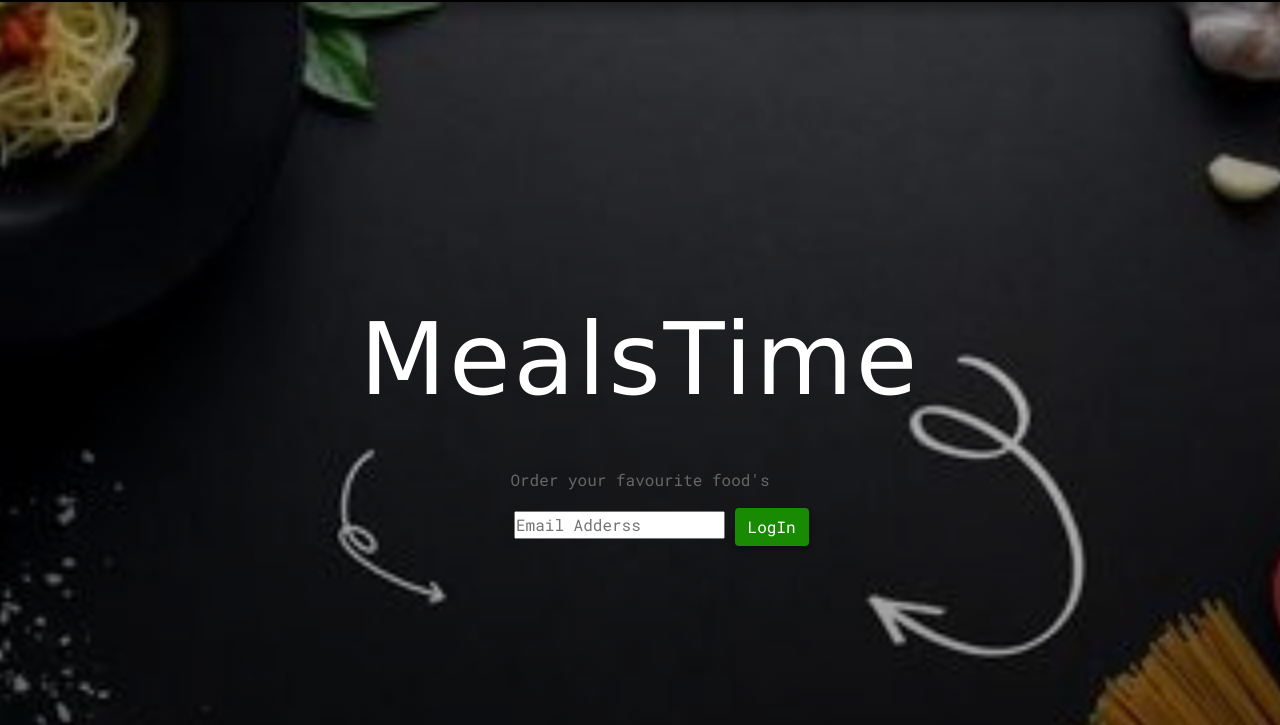
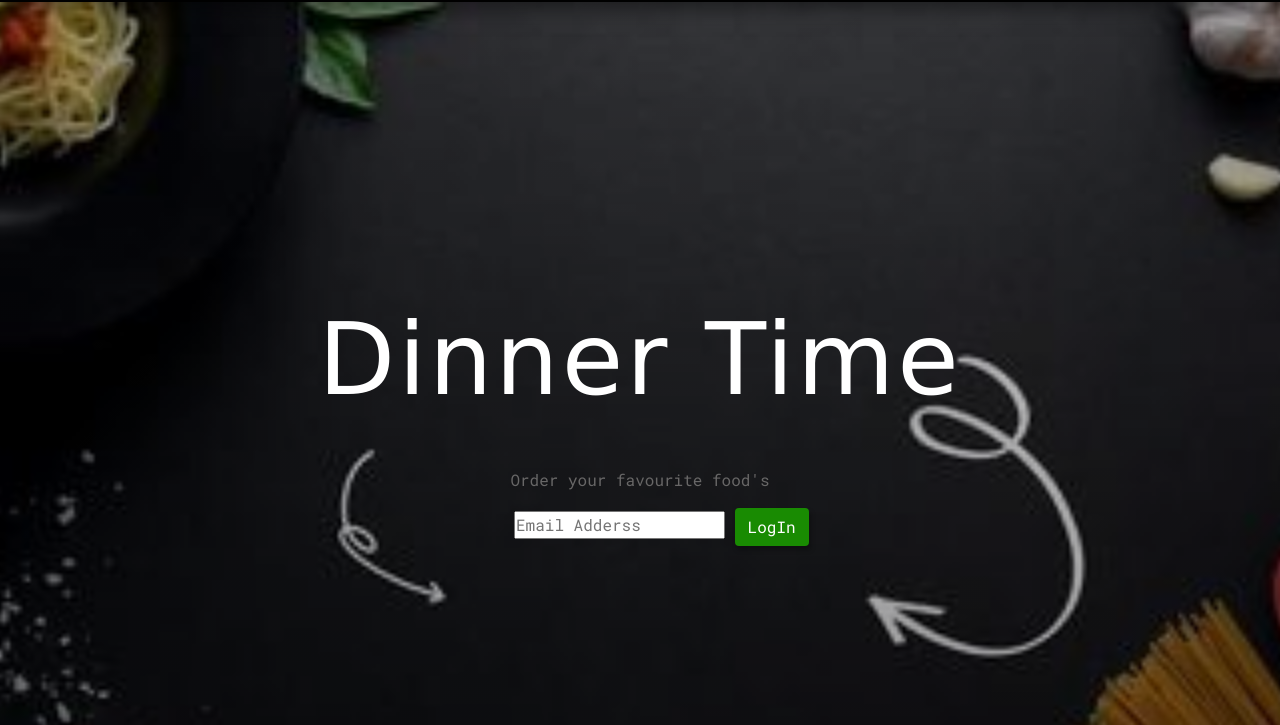
Before and after one commit to R-k-sriram/MEALSTIME, a plain HTML site: page index.html in a window 1280 px wide. Shown: the part 75-800 px from the top of the page. Drawn offline with nearby package versions, Linux system fonts and the light colour scheme; files whose address does not match are found by name; a web font is replaced by a local one.

Commit message:
updated name

```diff
--- a/index.html
+++ b/index.html
@@ -36,7 +36,7 @@
       </nav>
 
       <section id="Home">
-        <h1 class="text-center m-5">MealsTime</h1>
+        <h1 class="text-center m-5">Dinner Time</h1>
         <p>Order your favourite food's</p>
         <div class="inputgroup" class="text-center">
           <div class="mail">
```
Also changed, not shown: 1 other file.
